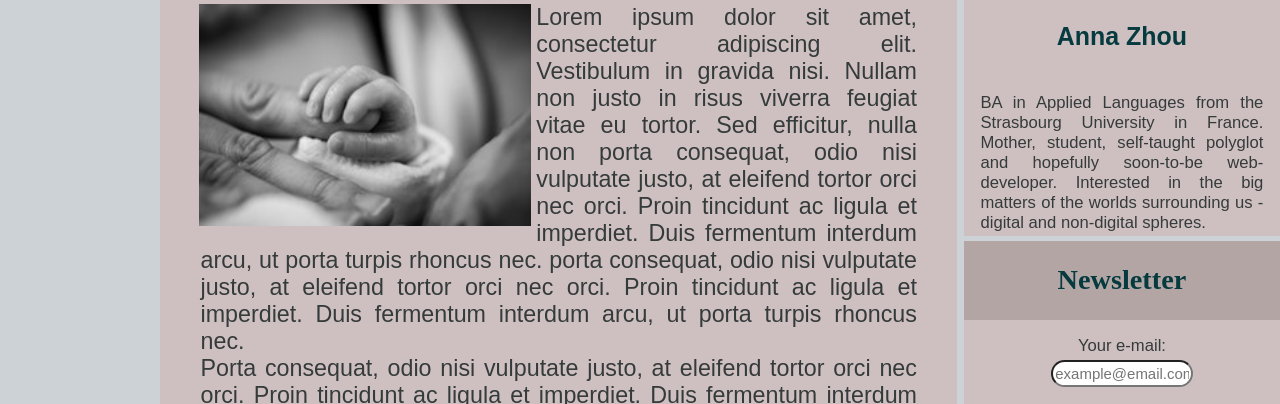
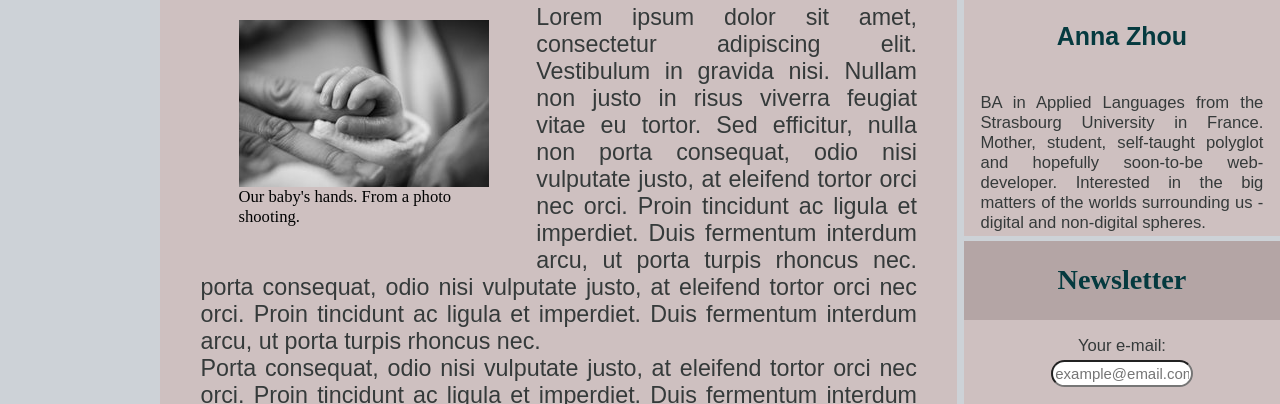
Before and after one commit to zh-betina/UDACITY---Personal-Blog, a plain HTML site: page post.html in a window 1280 px wide. Shown: the part 338-742 px from the top of the page. Drawn offline with Linux system fonts and the light colour scheme; a web font is replaced by a local one.

Commit message:
Add image caption.

```diff
--- a/post.html
+++ b/post.html
@@ -49,7 +49,10 @@
 
         <div class="blog-post">
           <div class="post-image1">
-            <img class="image1" src="./Pictures/blog-post1.jpg" alt="Picture related to the post content."/>
+            <figure>
+              <img class="image1" src="./Pictures/blog-post1.jpg" alt="Picture related to the post content."/>
+              <figcaption>Our baby's hands. From a photo shooting.</figcaption>
+            </figure>
           </div>
 
           <p class="larger-p">Lorem ipsum dolor sit amet, consectetur
```
